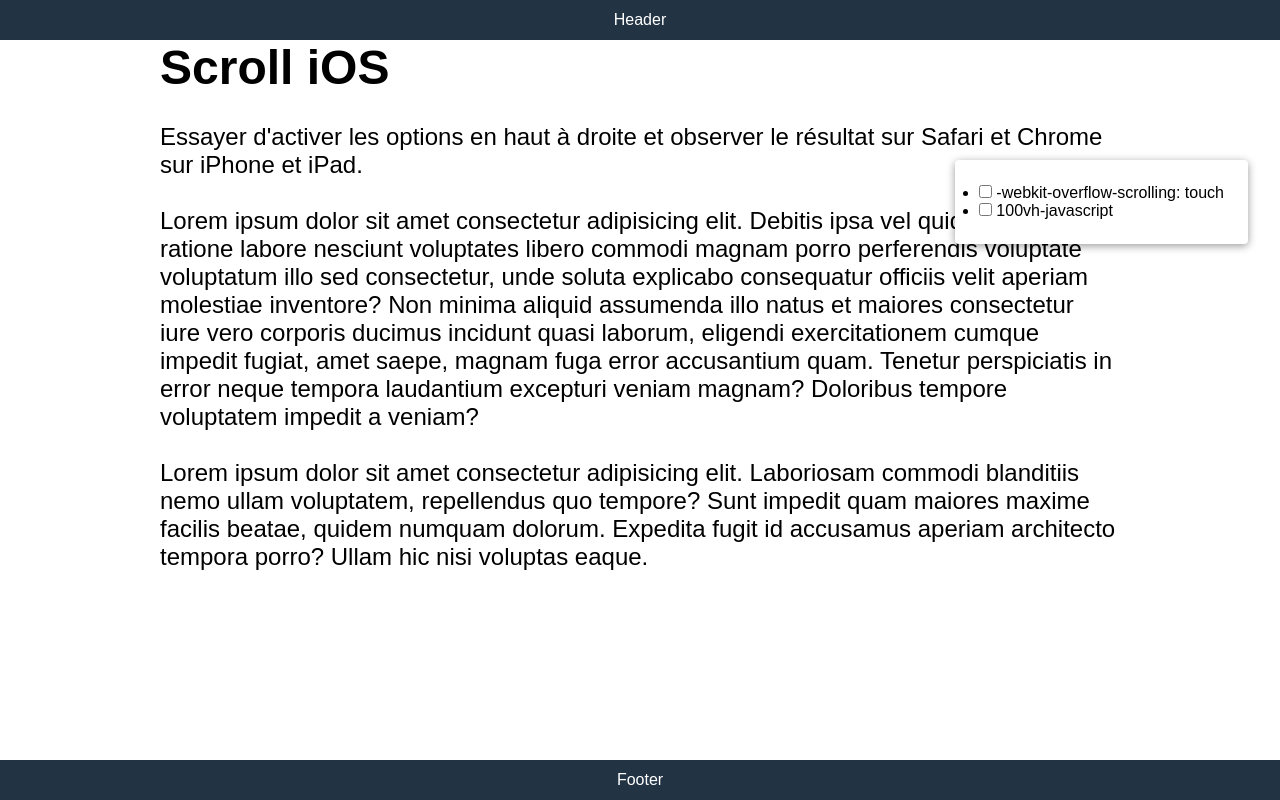
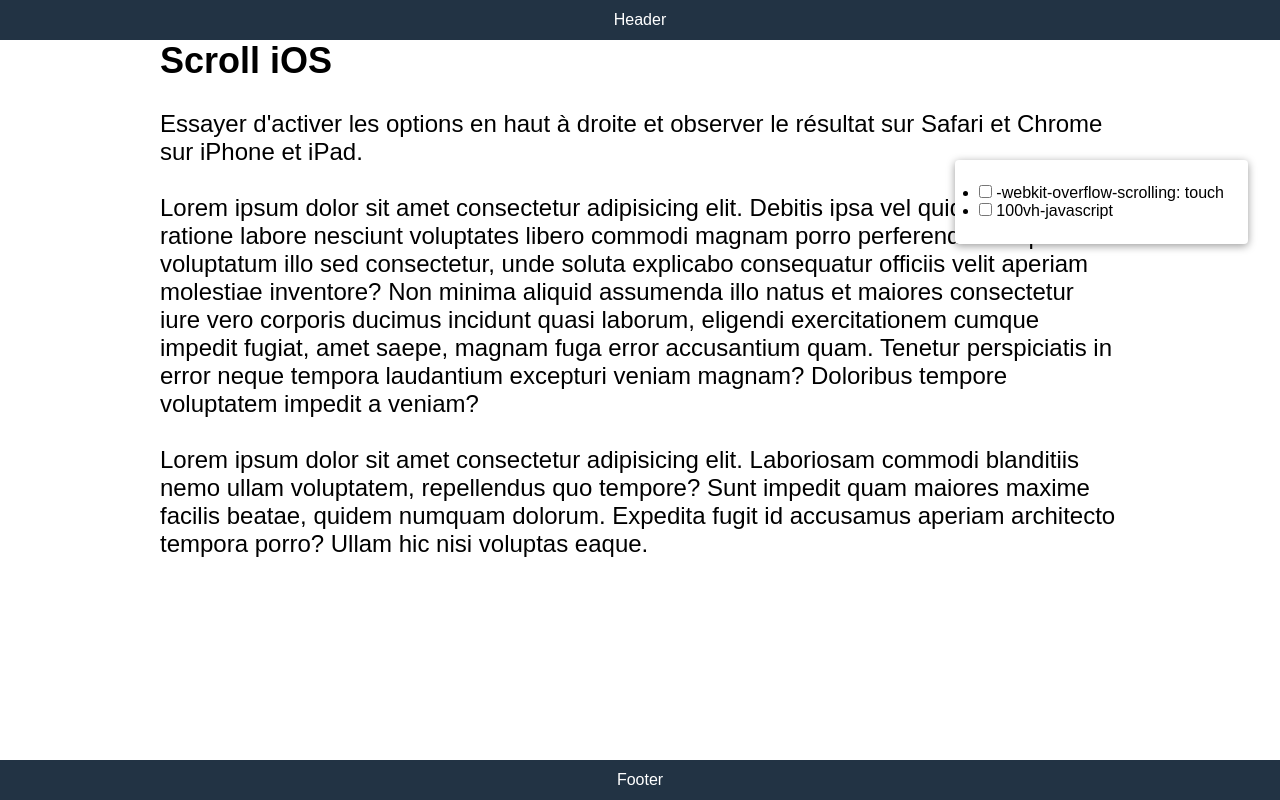
Before and after one commit to jverneaut/lab, a plain HTML site: page scroll/index.html in a window 1280 px wide. Drawn offline with Linux system fonts and the light colour scheme.

Commit message:
Reduce title size

```diff
--- a/scroll/index.html
+++ b/scroll/index.html
@@ -10,7 +10,7 @@
 <body>
   <div class="header">Header</div>
   <div class="content">
-    <h1>Scroll iOS</h1>
+    <h2>Scroll iOS</h2>
     <br>
     Essayer d'activer les options en haut à droite et observer le résultat sur Safari et Chrome sur iPhone et iPad.
     <br>
```
